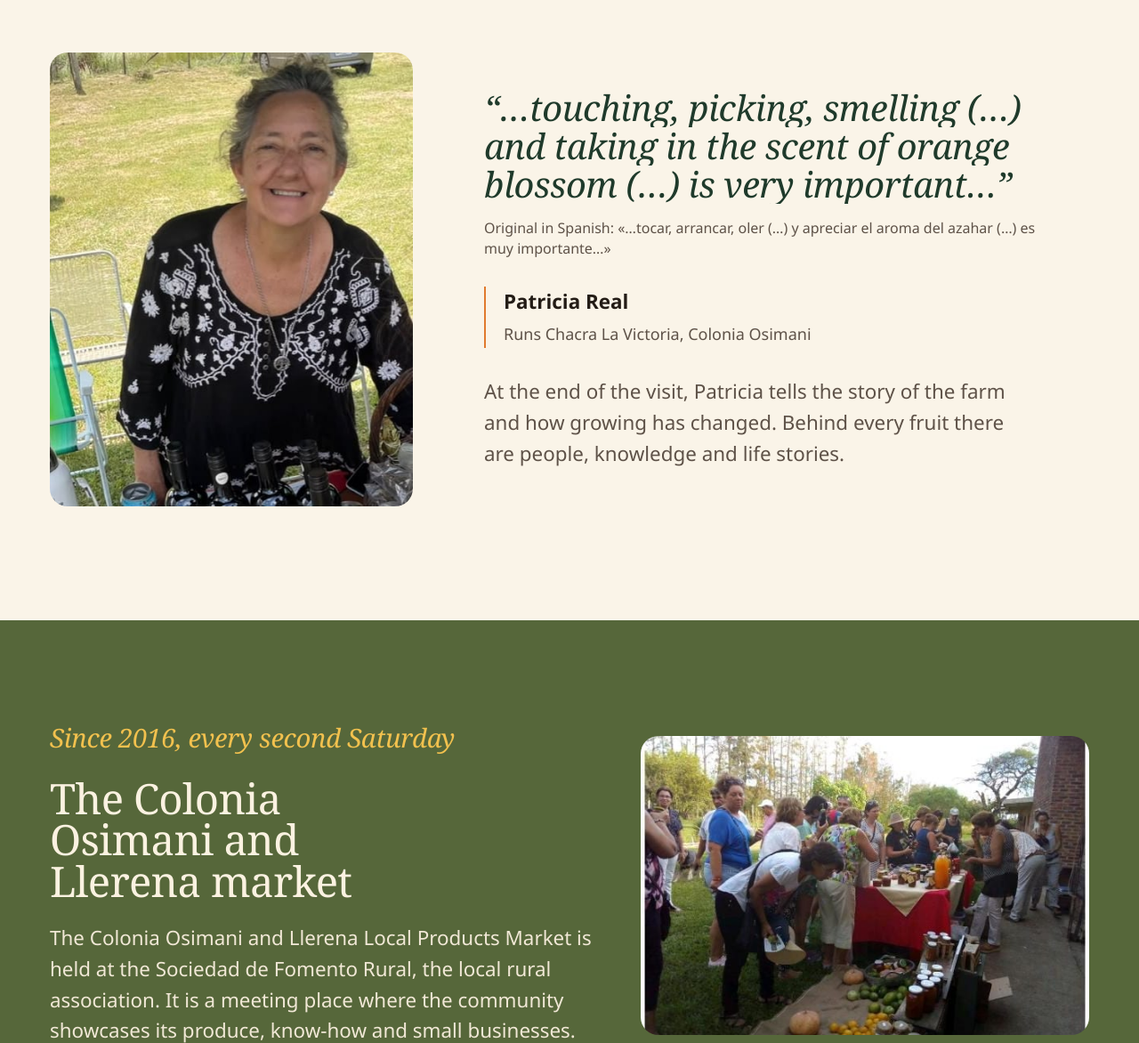
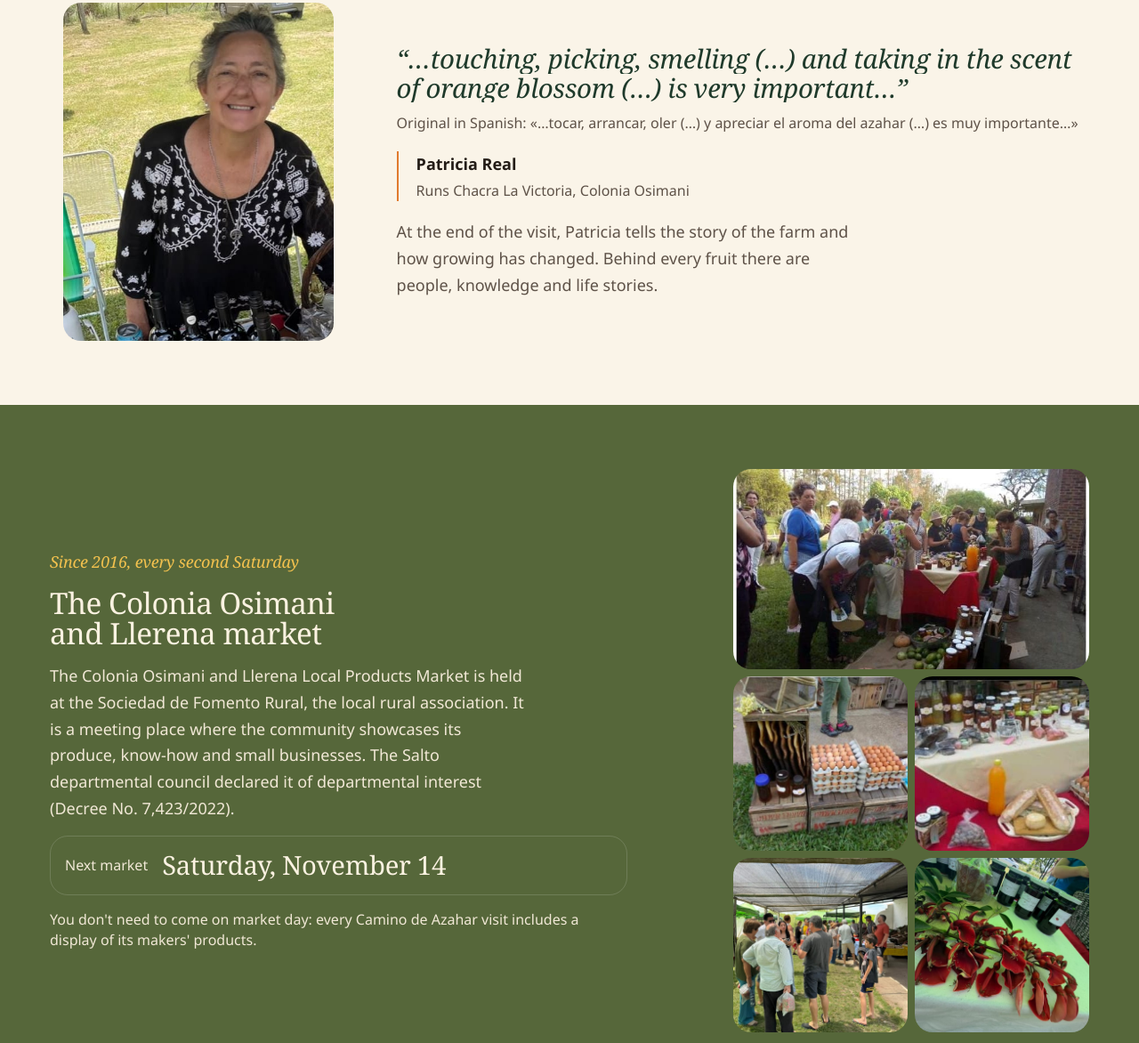
Before and after one commit to nadiespinosa-del/nadiespinosa-del.github.io, an Astro site: page /en/experiences/camino-de-azahar/the-farm-and-community in a window 1280 px wide. Shown: the part 1575-2747 px from the top of the page at 89% size. Built offline with nearby package versions, Linux system fonts and the light colour scheme; Astro itself is replaced by a stand-in of ours; a web font is replaced by a local one.

Commit message:
Feria y cita de Patricia más compactas, dos fotos nuevas de la feria y degradé naranja en «Qué hacemos»
Co-Authored-By: Claude Opus 5.5 <noreply@anthropic.com>

```diff
--- a/src/components/inmersivo/CitaGrande.astro
+++ b/src/components/inmersivo/CitaGrande.astro
@@ -31,20 +31,20 @@ const T = elegir(idioma, {
     </div>
   </figure>
 ) : (
-<section id="personas" class="cita-grande relative bg-bg py-[clamp(6rem,16vh,12rem)]" aria-labelledby="personas-titulo">
-  <div class="contenedor grid items-center gap-12 lg:grid-cols-[0.75fr_1.25fr] lg:gap-20">
-    <Imagen proporcion="4/5" toma="Retrato de Patricia Real" src={retrato.src} alt={retrato.alt} revelar class="mx-auto w-full max-w-[22rem] lg:max-w-none" />
-    <figure class="grid gap-8">
+<section id="personas" class="cita-grande relative bg-bg py-[clamp(3.5rem,9vh,6rem)]" aria-labelledby="personas-titulo">
+  <div class="contenedor grid items-center gap-8 lg:grid-cols-[0.6fr_1.4fr] lg:gap-14">
+    <Imagen proporcion="4/5" toma="Retrato de Patricia Real" src={retrato.src} alt={retrato.alt} revelar class="mx-auto w-full max-w-[16rem] lg:max-w-[19rem]" />
+    <figure class="grid gap-5">
       <h2 id="personas-titulo" class="solo-lectores">{T.titulo}</h2>
       <blockquote>
-        <p class="cita-texto font-display text-[clamp(1.6rem,3.1vw,2.9rem)] italic leading-[1.08] text-heading">{T.cita}</p>
-        {T.original && <p class="mt-4 text-sm text-muted">{T.original}: <span lang="es">{original}</span></p>}
+        <p class="cita-texto font-display text-[clamp(1.35rem,2.3vw,2.1rem)] italic leading-[1.1] text-heading">{T.cita}</p>
+        {T.original && <p class="mt-3 text-sm text-muted">{T.original}: <span lang="es">{original}</span></p>}
       </blockquote>
       <figcaption class="grid gap-1 border-l-2 border-deco pl-5">
-        <span class="text-lg font-semibold">Patricia Real</span>
-        <span class="text-muted">{T.rol}</span>
+        <span class="font-semibold">Patricia Real</span>
+        <span class="text-sm text-muted">{T.rol}</span>
       </figcaption>
-      <p class="max-w-[46ch] text-lg text-muted">{T.texto}</p>
+      <p class="max-w-[50ch] text-muted">{T.texto}</p>
     </figure>
   </div>
 </section>
--- a/src/lib/fotos.ts
+++ b/src/lib/fotos.ts
@@ -48,6 +48,8 @@ const registro = {
   'retrato-nadia': { es: 'Retrato de Nadia Espinosa', pt: 'Retrato de Nadia Espinosa', en: 'Portrait of Nadia Espinosa' },
   'retrato-patricia': { es: 'Patricia Real sonriendo detrás de su mesa de la feria, con frascos y botellas de sus productos', pt: 'Patricia Real sorrindo atrás da sua mesa na feira, com potes e garrafas dos seus produtos', en: 'Patricia Real smiling behind her market table, with jars and bottles of her products' },
   'retrato-sthefanie': { es: 'Retrato de Sthefanie Machado', pt: 'Retrato de Sthefanie Machado', en: 'Portrait of Sthefanie Machado' },
+  'feria-gente': { es: 'Vecinos y visitantes recorriendo los puestos de la feria bajo la media sombra', pt: 'Moradores e visitantes percorrendo as barracas da feira sob o sombrite', en: 'Locals and visitors browsing the market stalls under the shade cloth' },
+  'feria-ceibo': { es: 'Flores de ceibo junto a frascos de mermelada en una mesa de la feria', pt: 'Flores de corticeira junto a potes de geleia em uma mesa da feira', en: 'Ceibo flowers beside jars of jam on a market table' },
   'feria-mesa': { es: 'Mesa de la feria con frascos, panes, huevos y jugo de naranja', pt: 'Mesa da feira com potes, pães, ovos e suco de laranja', en: 'A market table with jars, bread, eggs and orange juice' },
 } satisfies Record<string, Textos>;
 
--- a/src/vistas/Chacra.astro
+++ b/src/vistas/Chacra.astro
@@ -146,22 +146,24 @@ const chacraLd = {
 
   <CitaGrande idioma={idioma} />
 
-  <section id="feria" class="feria relative overflow-hidden bg-deep py-[clamp(5rem,14vh,10rem)] text-[#fbf2e1]" aria-labelledby="feria-titulo">
-    <div class="contenedor grid gap-12 lg:grid-cols-[1.1fr_0.9fr] lg:items-center">
-      <div class="grid gap-6">
-        <p class="font-display text-xl italic text-[#f2c14e]">{T.feriaAnte}</p>
-        <h2 id="feria-titulo" class="max-w-[14ch] !text-[clamp(1.8rem,3.7vw,3.3rem)] !leading-[0.98] !text-[#fbf2e1]">{T.feriaTitulo}</h2>
-        <p class="max-w-[52ch] text-lg text-on-deep-muted">{T.feriaTexto(feria.nombre)}</p>
-        <div class="flex flex-wrap items-center gap-4 rounded-[var(--ca-radius-lg)] border border-white/15 p-5">
-          <p class="text-on-deep-muted">{T.proxima}</p>
-          <p class="proxima-feria font-display text-2xl text-[#fbf2e1]" data-locale={idiomas[idioma].locale}>{T.proximaValor}</p>
+  <section id="feria" class="feria relative overflow-hidden bg-deep py-[clamp(3.5rem,9vh,6rem)] text-[#fbf2e1]" aria-labelledby="feria-titulo">
+    <div class="contenedor grid gap-10 lg:grid-cols-[1.15fr_0.85fr] lg:items-center">
+      <div class="grid gap-4">
+        <p class="font-display text-base italic text-[#f2c14e]">{T.feriaAnte}</p>
+        <h2 id="feria-titulo" class="max-w-[18ch] !text-[clamp(1.5rem,2.6vw,2.3rem)] !leading-[1.02] !text-[#fbf2e1]">{T.feriaTitulo}</h2>
+        <p class="max-w-[52ch] text-on-deep-muted">{T.feriaTexto(feria.nombre)}</p>
+        <div class="flex flex-wrap items-center gap-4 rounded-[var(--ca-radius-lg)] border border-white/15 px-4 py-3">
+          <p class="text-sm text-on-deep-muted">{T.proxima}</p>
+          <p class="proxima-feria font-display text-xl text-[#fbf2e1]" data-locale={idiomas[idioma].locale}>{T.proximaValor}</p>
         </div>
-        <p class="text-on-deep-muted">{T.feriaNota}</p>
+        <p class="text-sm text-on-deep-muted">{T.feriaNota}</p>
       </div>
-      <div class="grid grid-cols-2 gap-3">
-        <div class="col-span-2"><Imagen proporcion="3/2" toma="Puestos de la feria" {...foto('feria-visitantes', idioma)} revelar /></div>
+      <div class="grid w-full max-w-[25rem] grid-cols-2 gap-2 lg:justify-self-end">
+        <div class="col-span-2"><Imagen proporcion="16/9" toma="Puestos de la feria" {...foto('feria-visitantes', idioma)} revelar /></div>
         <Imagen proporcion="1/1" toma="Productos de la feria" {...foto('feria-miel-huevos', idioma)} revelar />
         <Imagen proporcion="1/1" toma="Mesa de la feria" {...foto('feria-mesa', idioma)} revelar />
+        <Imagen proporcion="1/1" toma="Gente en la feria" {...foto('feria-gente', idioma)} revelar />
+        <Imagen proporcion="1/1" toma="Flores de ceibo y mermeladas" {...foto('feria-ceibo', idioma)} revelar />
       </div>
     </div>
   </section>
--- a/src/vistas/Nosotros.astro
+++ b/src/vistas/Nosotros.astro
@@ -82,17 +82,20 @@ const T = elegir(idioma, {
     imagen={{ toma: 'Camino rural', src: camino.src, alt: camino.alt }}
   />
 
-  <section class="contenedor grid gap-12 py-[clamp(4rem,12vh,8rem)]" aria-labelledby="rol-titulo">
+  <!-- Fondo con degradé naranja suave, igual que en VÍA Educa -->
+  <section class="rol-calido py-[clamp(4rem,12vh,8rem)]" aria-labelledby="rol-titulo">
+   <div class="contenedor grid gap-12">
     <h2 id="rol-titulo" class="max-w-[16ch] text-[clamp(1.6rem,3.1vw,2.8rem)] leading-[0.98]">{T.queHacemos}</h2>
-    <ol class="grid gap-px overflow-hidden rounded-[var(--ca-radius-lg)] border border-line bg-line sm:grid-cols-2 lg:grid-cols-4">
+    <ol class="grid gap-px overflow-hidden rounded-[var(--ca-radius-lg)] border border-white/60 bg-white/50 sm:grid-cols-2 lg:grid-cols-4">
       {T.rol.map(([titulo, texto], i) => (
-        <li class="revelar grid content-start gap-3 bg-surface p-7" style={`transition-delay:${i * 90}ms`}>
+        <li class="revelar grid content-start gap-3 bg-surface/90 p-7" style={`transition-delay:${i * 90}ms`}>
           <span class="font-display text-5xl leading-none text-deco" aria-hidden="true">{i + 1}</span>
           <h3 class="text-2xl">{titulo}</h3>
           <p class="text-muted">{texto}</p>
         </li>
       ))}
     </ol>
+   </div>
   </section>
 
   <section class="bg-surface-2 py-[clamp(4rem,12vh,8rem)]" aria-labelledby="modelo-titulo">
@@ -138,3 +141,13 @@ const T = elegir(idioma, {
     </div>
   </section>
 </Base>
+
+<style>
+  /* Degradé naranja suave: de crema a naranja, el mismo que en VÍA Educa */
+  .rol-calido {
+    background:
+      radial-gradient(ellipse 55% 70% at 100% 100%, rgba(224, 122, 46, 0.42), transparent 70%),
+      radial-gradient(ellipse 45% 55% at 0% 0%, rgba(250, 243, 230, 0.9), transparent 70%),
+      linear-gradient(135deg, #f8eedd 0%, #f6dfbd 45%, #f2bd84 85%, #ec9f5c 100%);
+  }
+</style>
```
Also changed, not shown: public/fotos/camino-de-azahar/feria-ceibo.jpg (added), public/fotos/camino-de-azahar/feria-gente.jpg (added).
